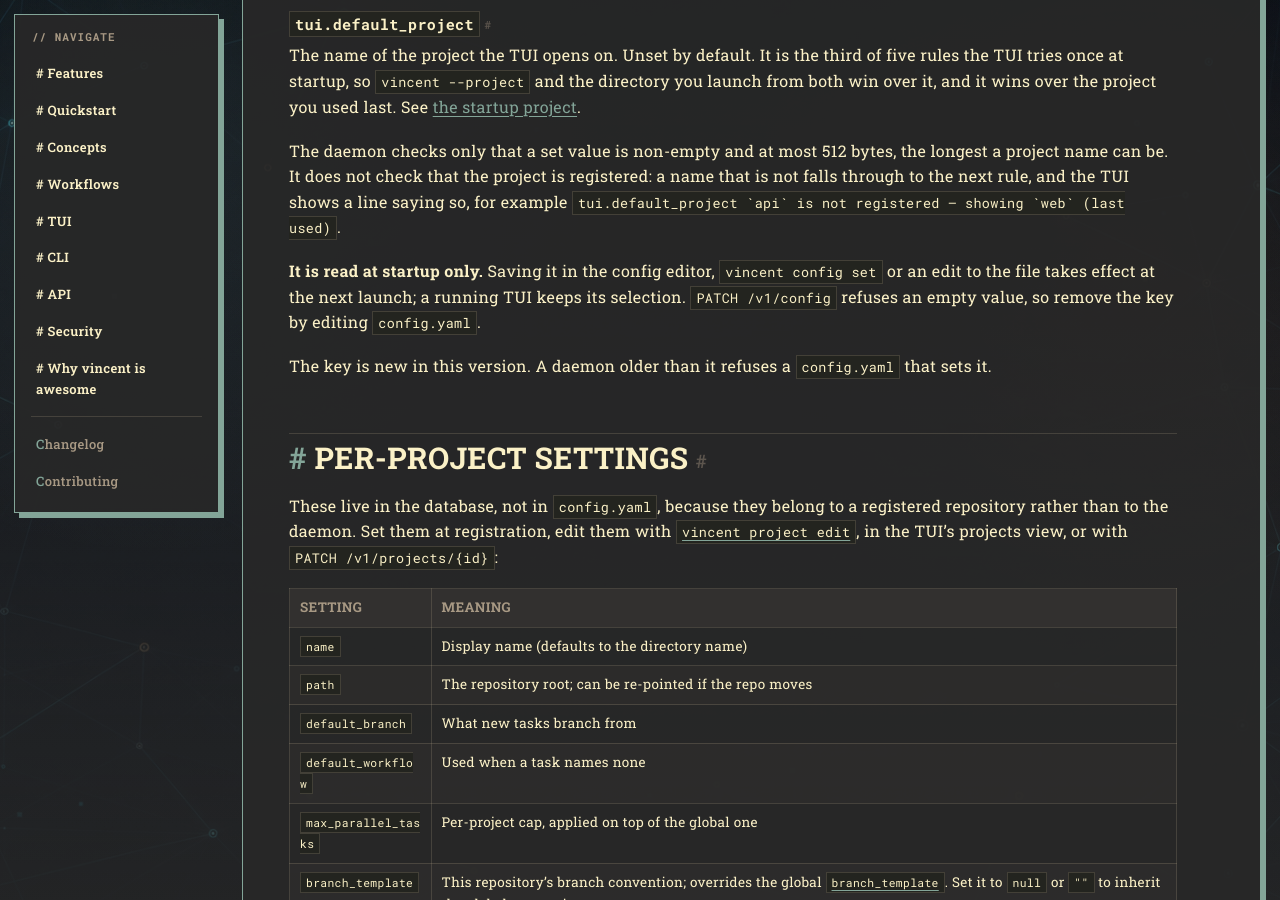
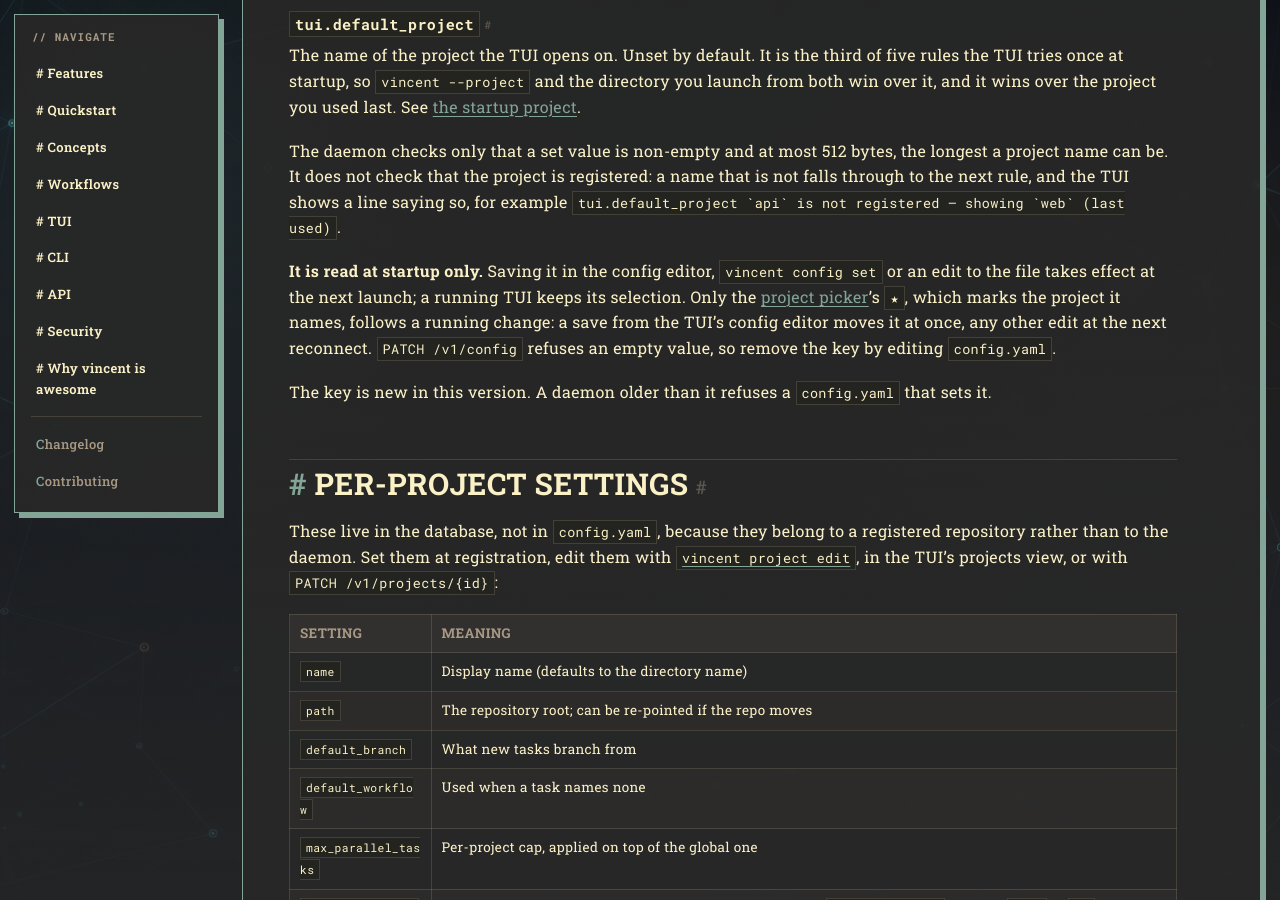
Before and after one commit to lezli01/vincent, a Jekyll site: the page built from docs/reference/configuration.md, in a window 1280 px wide and 900 px high, scrolled down 36714 px. Built offline with Jekyll 4.4.1, drawn with Linux system fonts in a browser that asks for light colours; our own code applies the rules of GitHub Pages for plain Markdown files.

Commit message:
docs: note the picker's default mark follows a running config change
Co-Authored-By: Claude Opus 5.5 (1M context) <noreply@anthropic.com>

```diff
--- a/docs/reference/configuration.md
+++ b/docs/reference/configuration.md
@@ -1815,8 +1815,11 @@ a line saying so, for example
 
 **It is read at startup only.** Saving it in the config editor, `vincent config
 set` or an edit to the file takes effect at the next launch; a running TUI keeps
-its selection. `PATCH /v1/config` refuses an empty value, so remove the key by
-editing `config.yaml`.
+its selection. Only the [project picker](../guides/tui.md#switching-project)'s
+`★`, which marks the project it names, follows a running change: a save from
+the TUI's config editor moves it at once, any other edit at the next reconnect.
+`PATCH /v1/config` refuses an empty value, so remove the key by editing
+`config.yaml`.
 
 The key is new in this version. A daemon older than it refuses a `config.yaml`
 that sets it.
```
